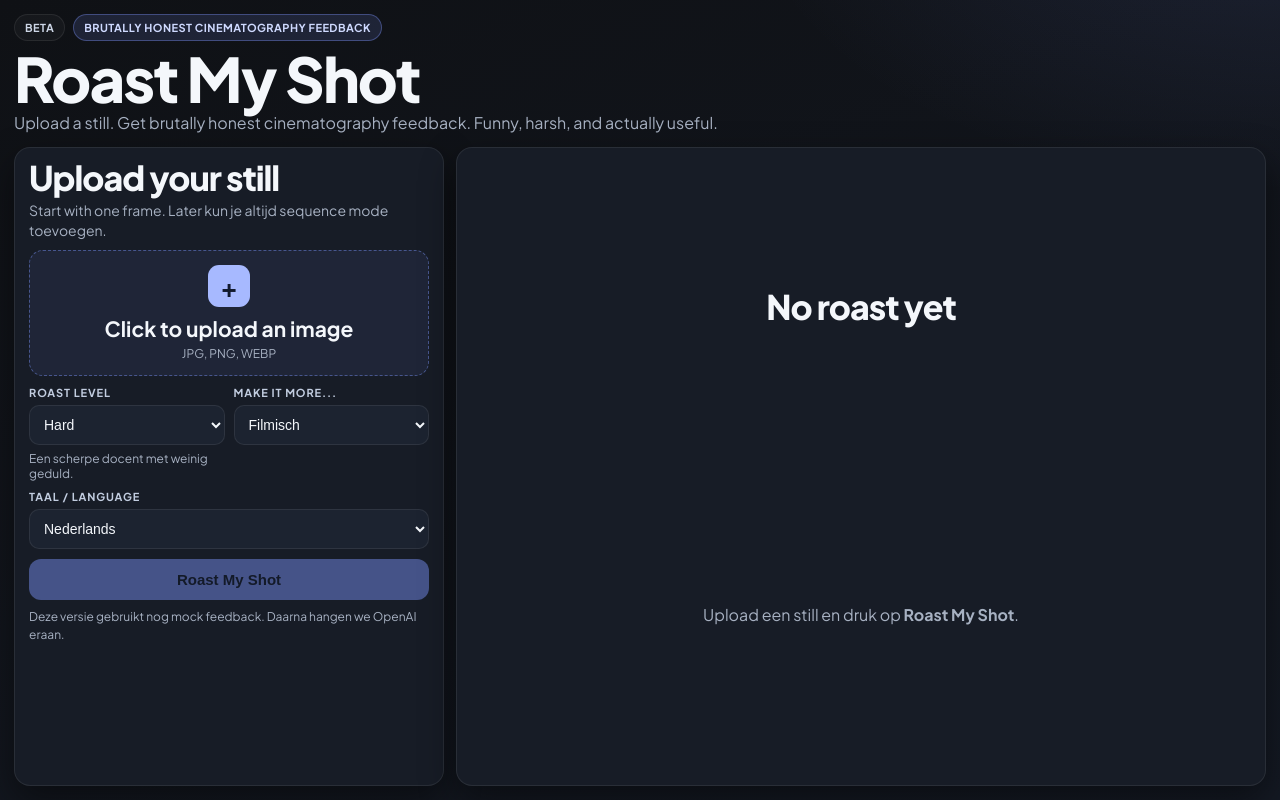
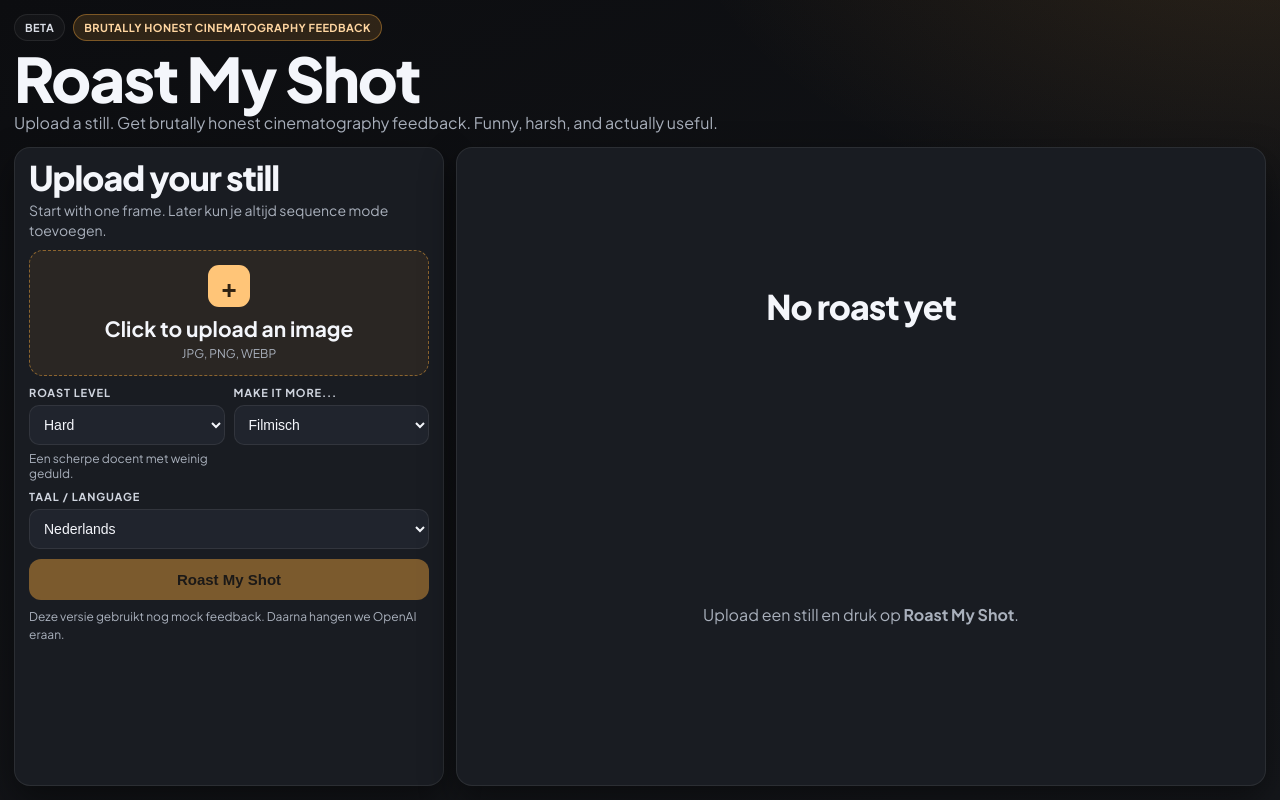
Before and after one commit to tvlmedia/RoastMyShot, a website: page index.html in a window 1280 px wide. Drawn offline with Linux system fonts and the light colour scheme.

Commit message:
Add files via upload

```diff
--- a/style.css
+++ b/style.css
@@ -1,21 +1,21 @@
 @import url("https://fonts.googleapis.com/css2?family=Plus+Jakarta+Sans:wght@400;500;600;700;800&display=swap");
 
 :root {
-  --bg: #0f1115;
-  --bg-soft: #141923;
-  --panel: #171c26;
-  --panel-2: #1c2330;
+  --bg: #0c0d10;
+  --bg-soft: #15171b;
+  --panel: #191c22;
+  --panel-2: #20242d;
   --border: rgba(255, 255, 255, 0.08);
-  --text: #f4f7fb;
-  --muted: #a7b1c2;
-  --accent: #7d96ff;
-  --accent-hover: #90a6ff;
+  --text: #f4f6fb;
+  --muted: #a9b0bc;
+  --accent: #f2a53c;
+  --accent-hover: #ffb655;
   --success-bg: rgba(83, 214, 139, 0.12);
   --success-border: rgba(83, 214, 139, 0.36);
   --success-text: #9af0bf;
-  --danger-bg: rgba(255, 111, 136, 0.14);
-  --danger-border: rgba(255, 111, 136, 0.38);
-  --danger-text: #ffb4c2;
+  --danger-bg: rgba(255, 109, 109, 0.14);
+  --danger-border: rgba(255, 109, 109, 0.34);
+  --danger-text: #ffb3b3;
   --shadow: 0 14px 36px rgba(0, 0, 0, 0.45);
   --radius: 16px;
 }
@@ -36,7 +36,7 @@ body {
   font-family: "Plus Jakarta Sans", "Segoe UI", sans-serif;
   color: var(--text);
   background:
-    radial-gradient(900px 520px at 100% -15%, rgba(125, 150, 255, 0.12), transparent 60%),
+    radial-gradient(980px 560px at 100% -15%, rgba(242, 165, 60, 0.14), transparent 62%),
     linear-gradient(160deg, var(--bg) 0%, var(--bg-soft) 100%);
   overflow: hidden;
 }
@@ -69,7 +69,7 @@ body {
   border-radius: 999px;
   border: 1px solid var(--border);
   background: rgba(255, 255, 255, 0.03);
-  color: #cdd6e6;
+  color: #d9dde5;
   font-size: 11px;
   font-weight: 700;
   letter-spacing: 0.04em;
@@ -77,9 +77,9 @@ body {
 }
 
 .badge-dark {
-  border-color: rgba(125, 150, 255, 0.36);
-  background: rgba(125, 150, 255, 0.14);
-  color: #cfdaff;
+  border-color: rgba(242, 165, 60, 0.4);
+  background: rgba(242, 165, 60, 0.15);
+  color: #ffd6a1;
 }
 
 .hero h1 {
@@ -141,15 +141,15 @@ body {
 .upload-box {
   display: block;
   margin-top: 10px;
-  border: 1.4px dashed rgba(125, 150, 255, 0.44);
+  border: 1.4px dashed rgba(242, 165, 60, 0.5);
   border-radius: 14px;
-  background: rgba(125, 150, 255, 0.08);
+  background: rgba(242, 165, 60, 0.08);
   cursor: pointer;
   transition: border-color 0.15s ease, transform 0.15s ease;
 }
 
 .upload-box:hover {
-  border-color: rgba(125, 150, 255, 0.7);
+  border-color: rgba(242, 165, 60, 0.82);
   transform: translateY(-1px);
 }
 
@@ -170,8 +170,8 @@ body {
   margin: 0 auto 8px;
   font-size: 26px;
   font-weight: 700;
-  color: #121a2e;
-  background: #a7b9ff;
+  color: #2f2110;
+  background: #ffc578;
 }
 
 .upload-title {
@@ -223,7 +223,7 @@ body {
   text-transform: uppercase;
   letter-spacing: 0.08em;
   font-weight: 700;
-  color: #c2cde0;
+  color: #d0d5df;
 }
 
 .control-group select {
@@ -238,8 +238,8 @@ body {
 }
 
 .control-group select:focus {
-  border-color: rgba(125, 150, 255, 0.8);
-  box-shadow: 0 0 0 3px rgba(125, 150, 255, 0.2);
+  border-color: rgba(242, 165, 60, 0.78);
+  box-shadow: 0 0 0 3px rgba(242, 165, 60, 0.2);
 }
 
 .level-description {
@@ -256,7 +256,7 @@ body {
   border-radius: 12px;
   padding: 12px 14px;
   background: var(--accent);
-  color: #10182c;
+  color: #1f160b;
   font-size: 15px;
   font-weight: 700;
   cursor: pointer;
@@ -290,7 +290,7 @@ body {
   width: 40px;
   height: 40px;
   border-radius: 50%;
-  border: 3px solid rgba(125, 150, 255, 0.2);
+  border: 3px solid rgba(242, 165, 60, 0.2);
   border-top-color: var(--accent);
   animation: spin 0.75s linear infinite;
   margin: 0 auto 10px;
@@ -344,7 +344,7 @@ body {
 }
 
 .hero-roast {
-  background: linear-gradient(165deg, rgba(125, 150, 255, 0.2), rgba(125, 150, 255, 0.09));
+  background: linear-gradient(165deg, rgba(242, 165, 60, 0.2), rgba(242, 165, 60, 0.08));
 }
 
 .card-label {
@@ -353,7 +353,7 @@ body {
   font-weight: 700;
   letter-spacing: 0.14em;
   text-transform: uppercase;
-  color: #c2cde0;
+  color: #d0d5df;
 }
 
 .big-roast {
```
